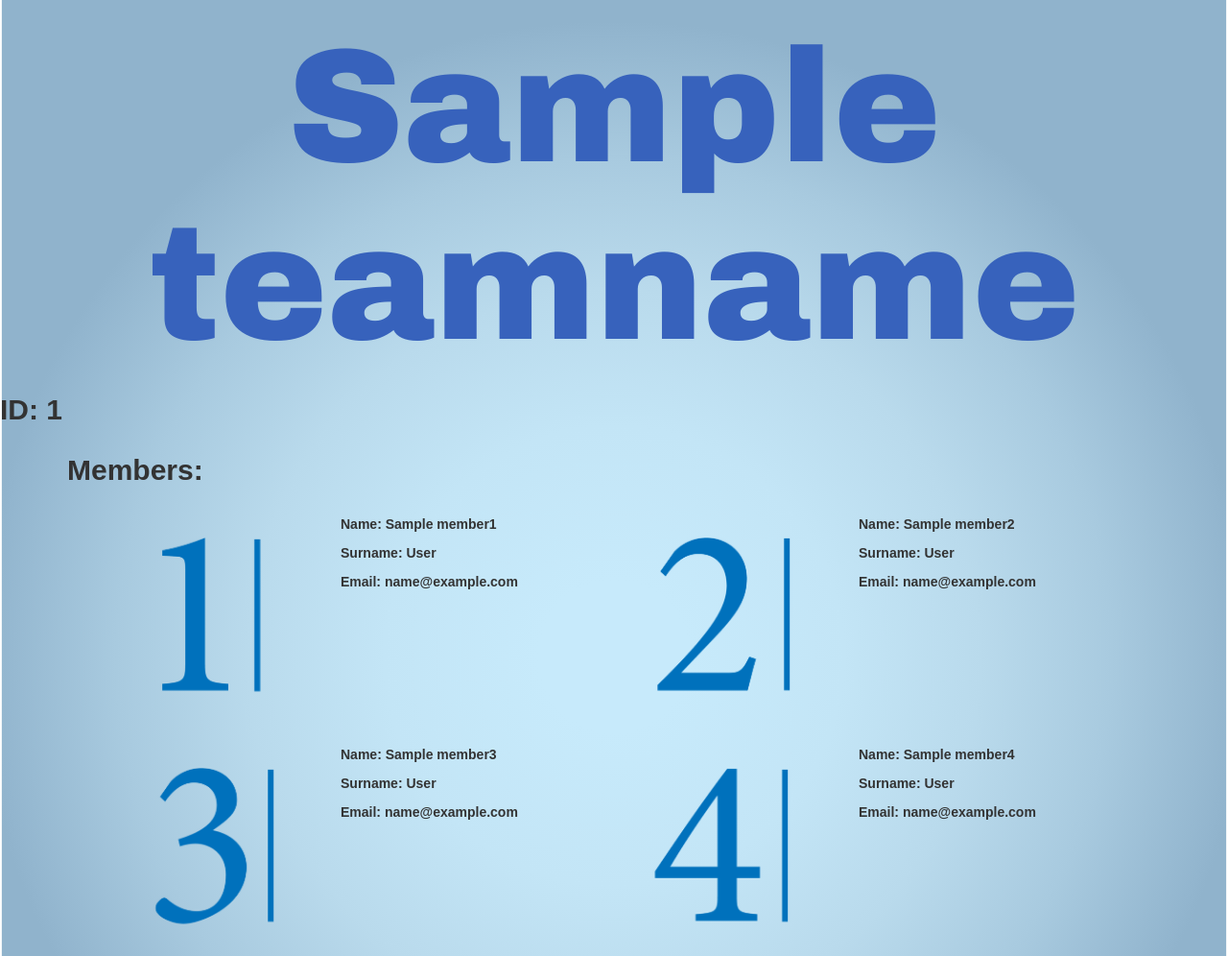
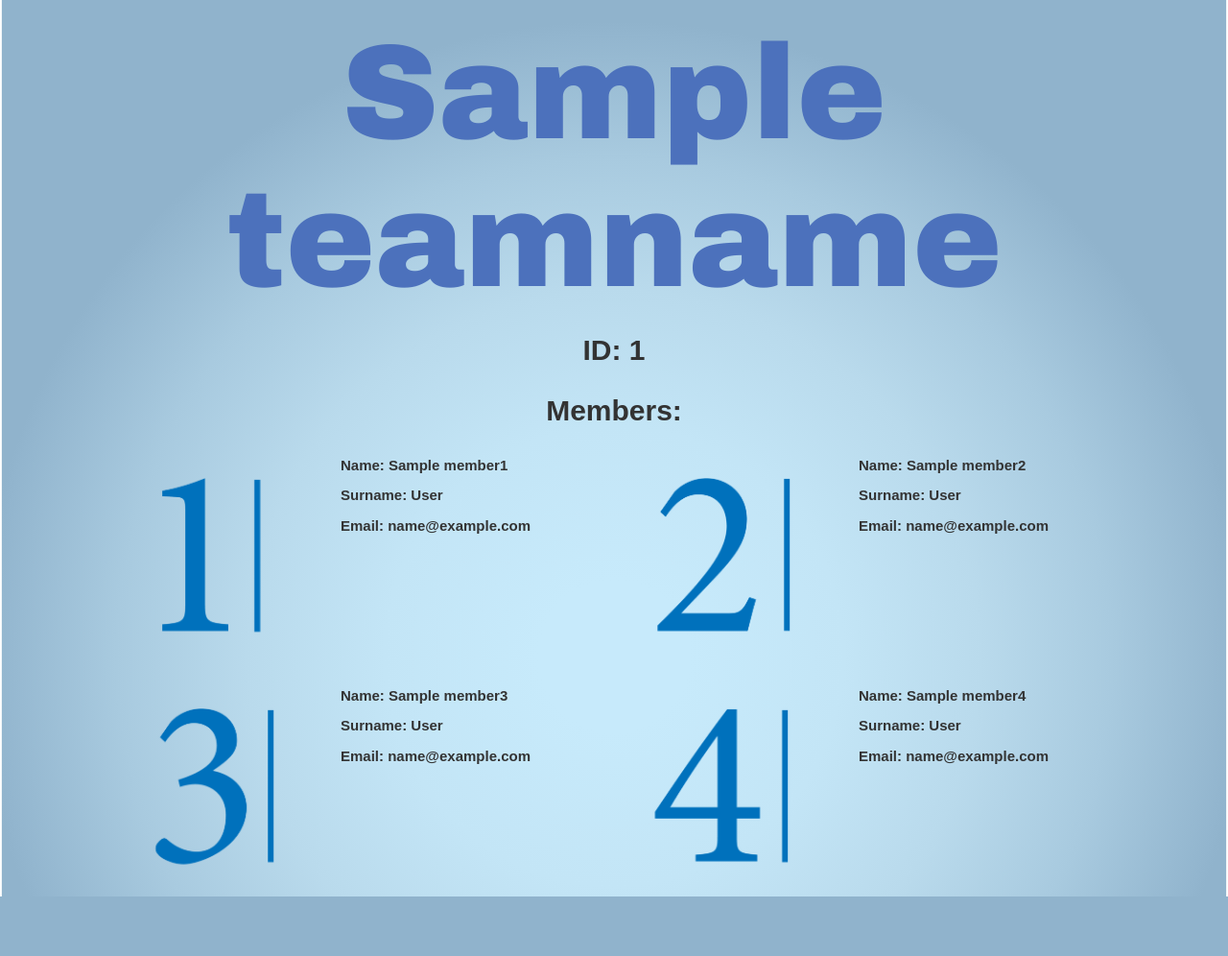
Before and after one commit to skuxy/hackaton_entry_task, a Django app: template hackaton/templates/show_details.html in a window 1280 px wide. Shown: the whole page at 96% size. After the commit the page ends 934 px from the top, so only its background shows below. Run offline with Django 3.2, Linux system fonts and the light colour scheme; the template is opened without the code that fills it: most values are stand-ins (such as "Sample title", 1, 10 or a date in 2020); some libraries are stand-ins or nearby versions.

Commit message:
centered text

```diff
--- a/hackaton/static/show_details_style.css
+++ b/hackaton/static/show_details_style.css
@@ -8,20 +8,22 @@ body {
 
 h1 {
   font-family: "Arial Black";
-  font-size: 12em;
+  font-size: 10em;
   text-align: center;
-    color: #3762bc;
+    color: #4c71bc;
 
 }
 
 h2 {
   font-family: Arial;
   font-weight:bold;
+  text-align: center;
 }
 
 p {
   font-family: Arial;
   font-weight:bold;
+  font-size: 15px;
 }
 
 .dd {
@@ -31,6 +33,13 @@ p {
   margin:20px;
 }
 
+.center {
+    margin: auto;
+    width: 50%;
+  background-color: #670d10;
+  padding: 10px;
+}
+
 .pic {
   align: left;
   height:200px;
--- a/hackaton/templates/show_details.html
+++ b/hackaton/templates/show_details.html
@@ -37,7 +37,7 @@
                     <img src="{% static "br1.png" %}" class="pic">
                 </div>
 
-                <div class="col-md-6">
+                <div class="col-md-6" class="center">
                     <p>Name: {{ member1.name }}</p>
                     <p>Surname: {{ member1.surname }}</p>
                     <p>Email: {{ member1.mail }}</p>
```
